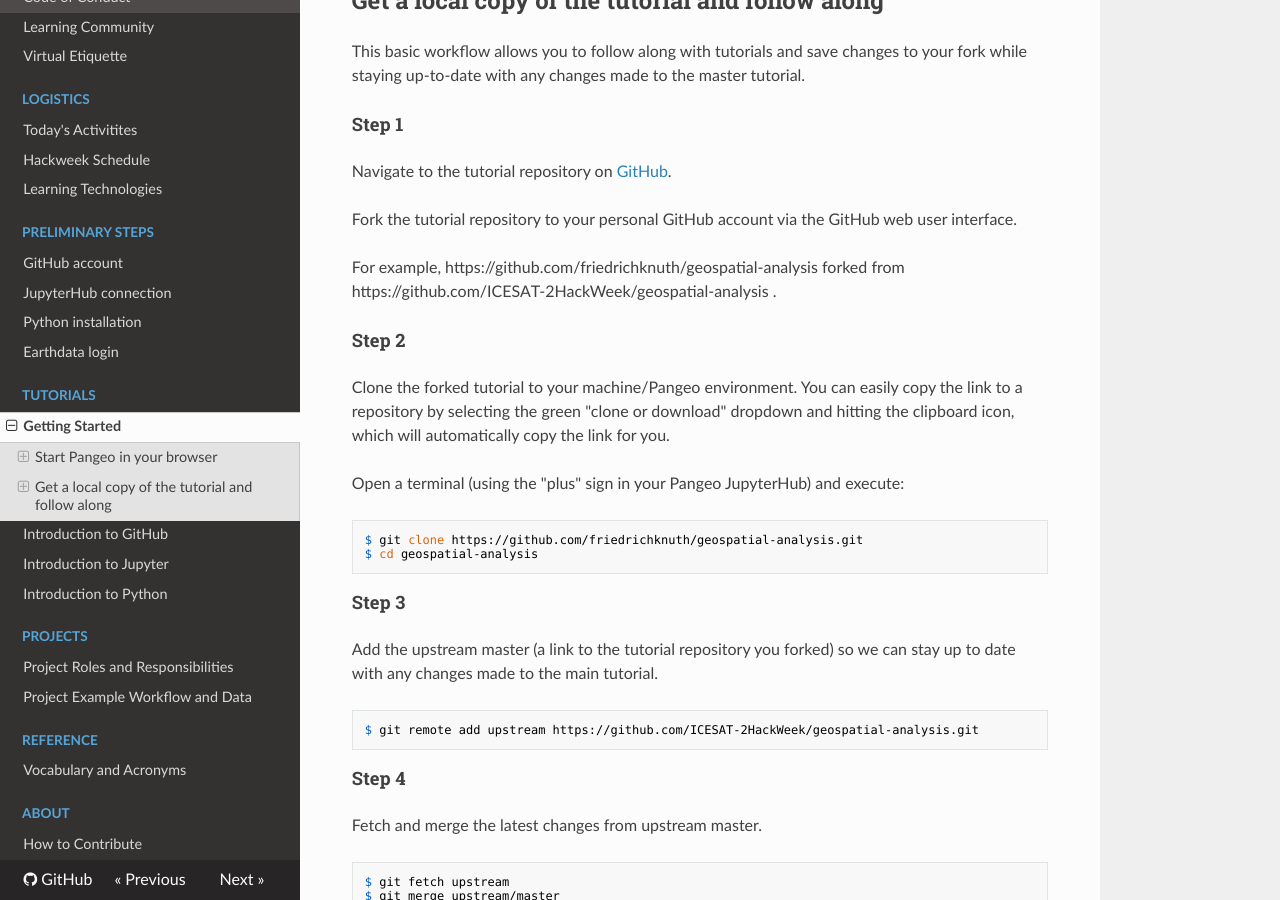
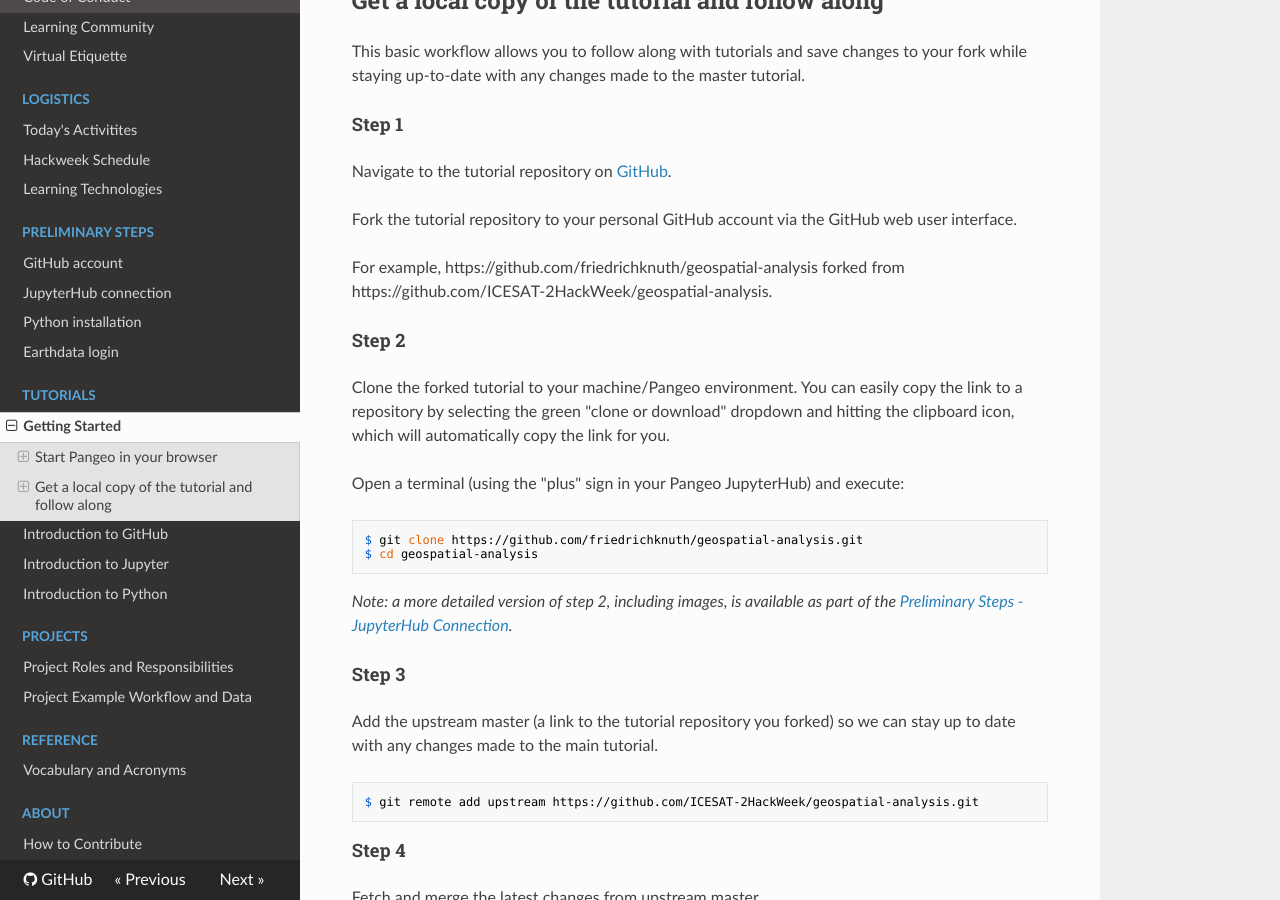
Before and after one commit to ICESAT-2HackWeek/learning-resources, an MkDocs documentation site: the page built from docs/tutorials/getting_started.md, in a window 1280 px wide and 900 px high, scrolled down 640 px. Built offline with MkDocs 1.6.1, drawn with Linux system fonts in a browser that asks for light colours; nearby versions of some CDN libraries.

Commit message:
cross reference jupyterhub preliminary and getting started for a tutorial.

````diff
--- a/docs/tutorials/getting_started.md
+++ b/docs/tutorials/getting_started.md
@@ -23,7 +23,7 @@
 Fork the tutorial repository to your personal GitHub account via the GitHub web user interface.
 
 For example, https://github.com/friedrichknuth/geospatial-analysis
-forked from https://github.com/ICESAT-2HackWeek/geospatial-analysis .
+forked from https://github.com/ICESAT-2HackWeek/geospatial-analysis.
 
 #### Step 2
 Clone the forked tutorial to your machine/Pangeo environment. You can easily copy the link to a repository by selecting the green "clone or download" dropdown and hitting the clipboard icon, which will automatically copy the link for you.
@@ -33,6 +33,8 @@
 $ git clone https://github.com/friedrichknuth/geospatial-analysis.git
 $ cd geospatial-analysis
 ```
+
+_Note: a more detailed version of step 2, including images, is available as part of the [Preliminary Steps - JupyterHub Connection](https://icesat-2hackweek.github.io/learning-resources/preliminary/jupyterhub/#how-do-i-get-my-code-in-and-out-of-pangeo)._
 
 #### Step 3
 Add the upstream master (a link to the tutorial repository you forked) so we can stay up to date with any changes made to the main tutorial.
````
Also changed, not shown: docs/preliminary/jupyterhub.md (+7 -3 lines).
